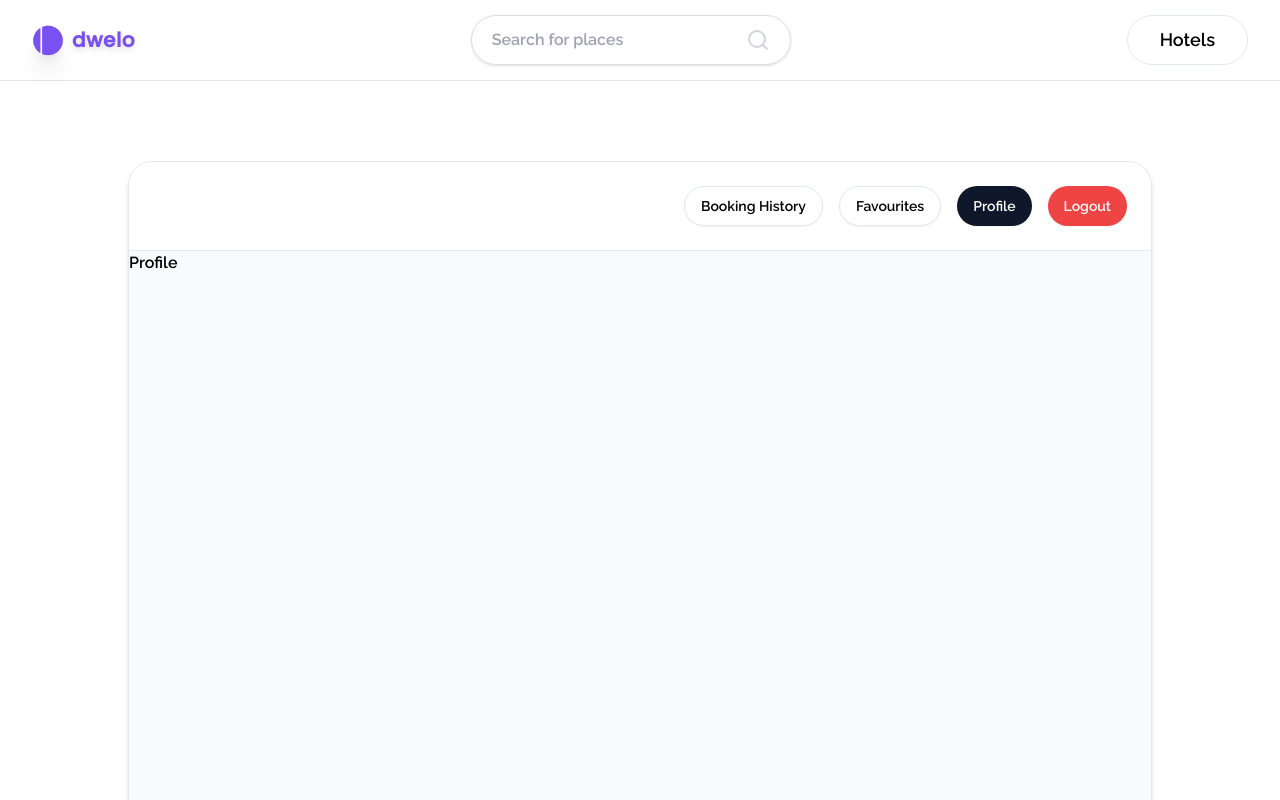
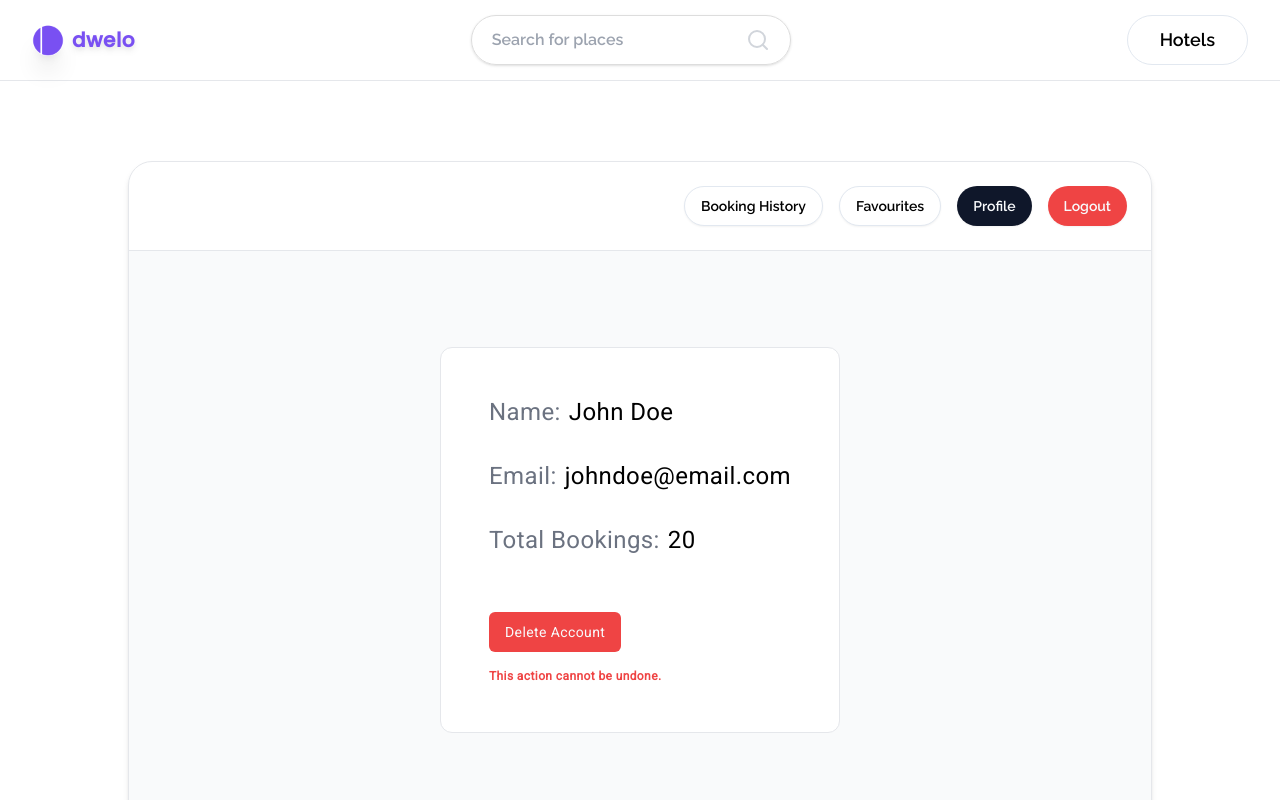
Before and after one commit to shahbazcse/dwelo, a React (Create React App) app: page /dashboard in a window 1280 px wide. Both pictures are taken after a click on the button "Profile". Shown: the top 800 px of the page. Built offline with nearby package versions, Linux system fonts and the light colour scheme; a web font is replaced by a local one.

Commit message:
Added Profile Card

```diff
--- a/src/components/dashboard/Profile.jsx
+++ b/src/components/dashboard/Profile.jsx
@@ -1,8 +1,28 @@
 import React from 'react'
+import { Button } from '../ui/button'
 
 const Profile = () => {
     return (
-        <div>Profile</div>
+        <div className='flex items-center justify-center font-[roboto] tracking-wide'>
+            <div className='text-2xl flex flex-col flex-wrap items-start justify-between gap-8 min-w-[24vw] p-12 mt-24 border rounded-xl bg-white'>
+                <div className='flex flex-wrap items-start justify-start gap-2'>
+                    <p className='text-gray-500'>Name:</p>
+                    <p>John Doe</p>
+                </div>
+                <div className='flex flex-wrap items-start justify-start gap-2'>
+                    <p className='text-gray-500'>Email:</p>
+                    <p>johndoe@email.com</p>
+                </div>
+                <div className='flex flex-wrap items-start justify-start gap-2'>
+                    <p className='text-gray-500'>Total Bookings:</p>
+                    <p>20</p>
+                </div>
+                <div className='flex flex-col items-start justify-start gap-4 mt-6'>
+                    <Button variant="destructive" className="">Delete Account</Button>
+                    <p className='text-xs text-red-500 font-semibold'>This action cannot be undone.</p>
+                </div>
+            </div>
+        </div>
     )
 }
 
```
